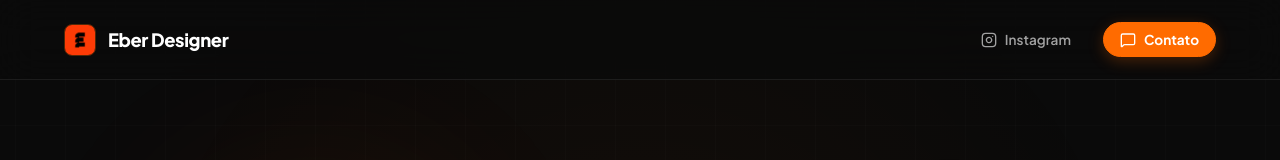
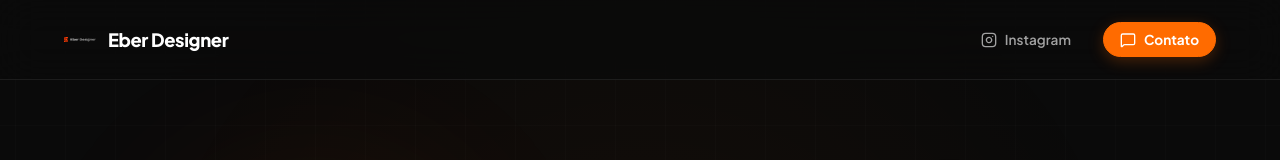
Before and after one commit to eberdesigner1/eberdesigner-link-in-bio, a React (Vite) app: page /portfolio in a window 1280 px wide. Shown: the top 160 px of the page. Built offline with nearby package versions, Linux system fonts and the light colour scheme.

Commit message:
style: atualiza logo do header para o formato SVG logo-eber-header

```diff
--- a/src/components/PortfolioPage.jsx
+++ b/src/components/PortfolioPage.jsx
@@ -2,7 +2,7 @@ import React, { useState, useEffect } from 'react';
 import { useNavigate, Link } from 'react-router-dom';
 import { motion, AnimatePresence } from 'framer-motion';
 import { MessageSquare, Globe, ExternalLink, X } from 'lucide-react';
-import logoImg from '../assets/logo.jpg';
+import logoImg from '../assets/logo-eber-header.svg';
 
 // Import Petshop 3x3 Grid WebP images
 import pet1 from '../assets/petshop/arte-petshop-1.webp';
--- a/src/index.css
+++ b/src/index.css
@@ -583,9 +583,7 @@ html, body {
 .horizontal-logo-img {
   width: 32px;
   height: 32px;
-  border-radius: 8px;
-  object-fit: cover;
-  border: 1.5px solid rgba(255, 107, 0, 0.3);
+  object-fit: contain;
 }
 
 .horizontal-logo-text {
```
Also changed, not shown: src/assets/logo-eber-header.svg (added).
